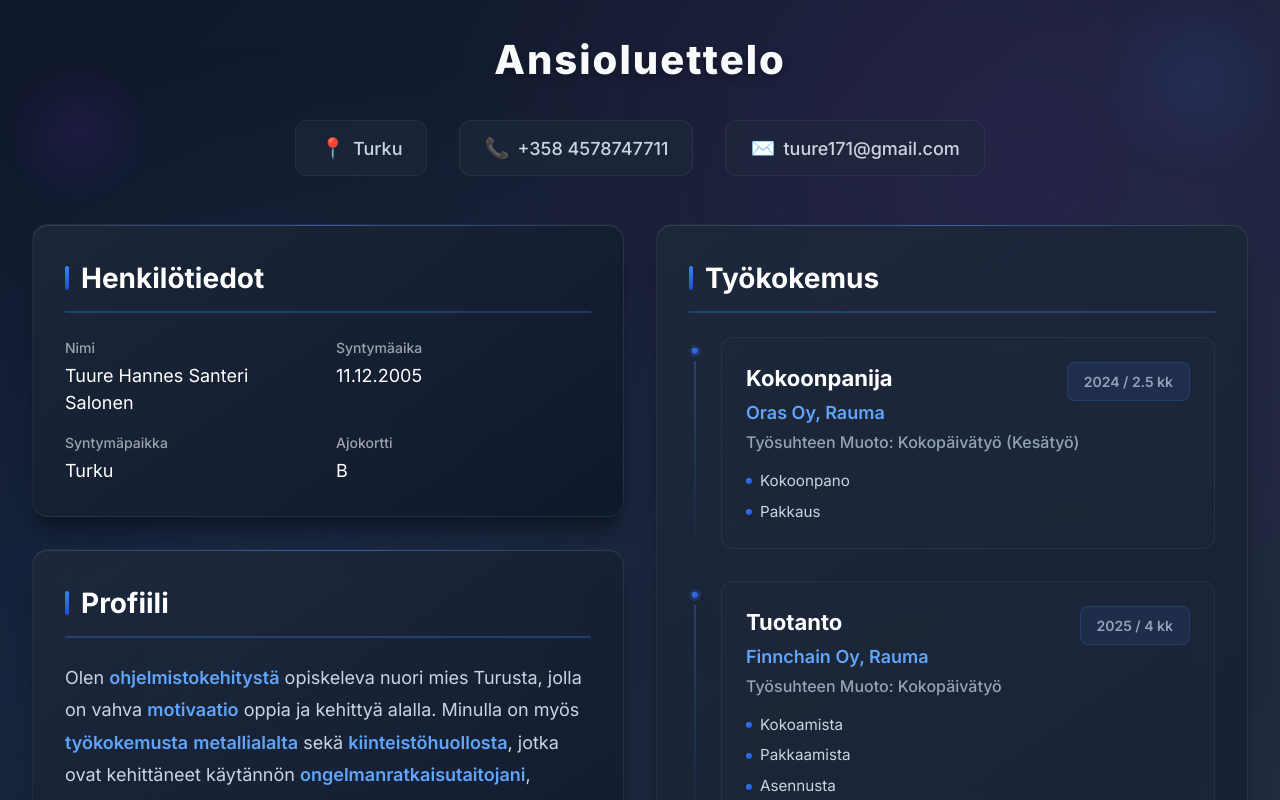
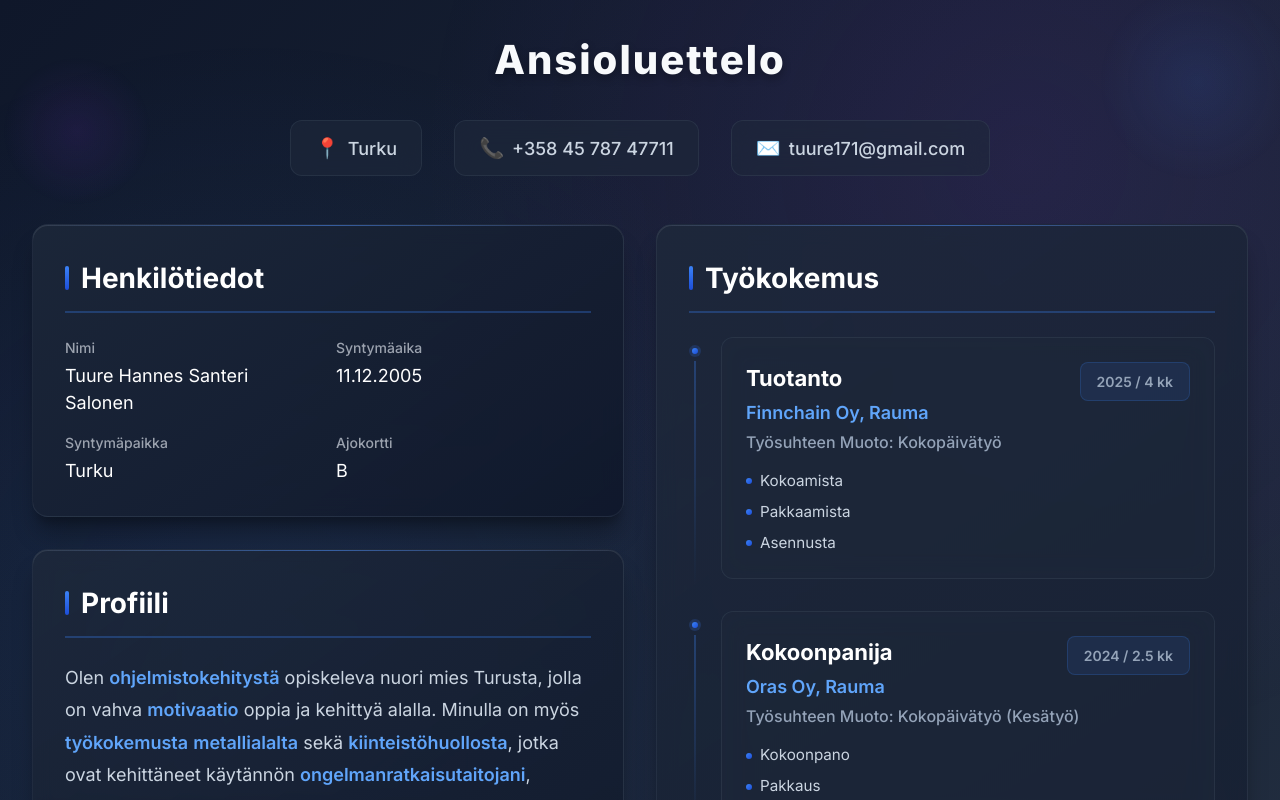
Before and after one commit to tjzzzzzz/CV-Nettisivu, a React (Vite) app in the folder cv-nettisivu/: page / in a window 1280 px wide. Shown: the top 800 px of the page. Built offline with nearby package versions, Linux system fonts and the light colour scheme.

Commit message:
Format phone number and sort work experience by year (newest first)

```diff
--- a/cv-nettisivu/src/components/Header.tsx
+++ b/cv-nettisivu/src/components/Header.tsx
@@ -133,7 +133,7 @@
             color: '#cbd5e1'
           }}>
             <span style={{ fontSize: '1.25rem' }}>📞</span>
-            <span style={{ fontSize: '1.125rem', fontWeight: '500' }}>+358 4578747711</span>
+            <span style={{ fontSize: '1.125rem', fontWeight: '500' }}>+358 45 787 47711</span>
           </div>
 
           <div style={{
--- a/cv-nettisivu/src/components/WorkExperience.tsx
+++ b/cv-nettisivu/src/components/WorkExperience.tsx
@@ -2,6 +2,14 @@
 
 const WorkExperience = () => {
   const workHistory = [
+    {
+      period: '2025 / 4 kk',
+      title: 'Tuotanto',
+      company: 'Finnchain Oy',
+      location: 'Rauma',
+      employmentType: 'Kokopäivätyö',
+      tasks: ['Kokoamista', 'Pakkaamista', 'Asennusta']
+    },
     {
       period: '2024 / 2.5 kk',
       title: 'Kokoonpanija',
@@ -9,14 +17,6 @@
       location: 'Rauma',
       employmentType: 'Kokopäivätyö (Kesätyö)',
       tasks: ['Kokoonpano', 'Pakkaus']
-    },
-    {
-      period: '2025 / 4 kk',
-      title: 'Tuotanto',
-      company: 'Finnchain Oy',
-      location: 'Rauma',
-      employmentType: 'Kokopäivätyö',
-      tasks: ['Kokoamista', 'Pakkaamista', 'Asennusta']
     },
     {
       period: '2023-2025 / 1 v 1.5 kk',
```
Also changed, not shown: 3 other files (tests, documents, lock files or other folders).
